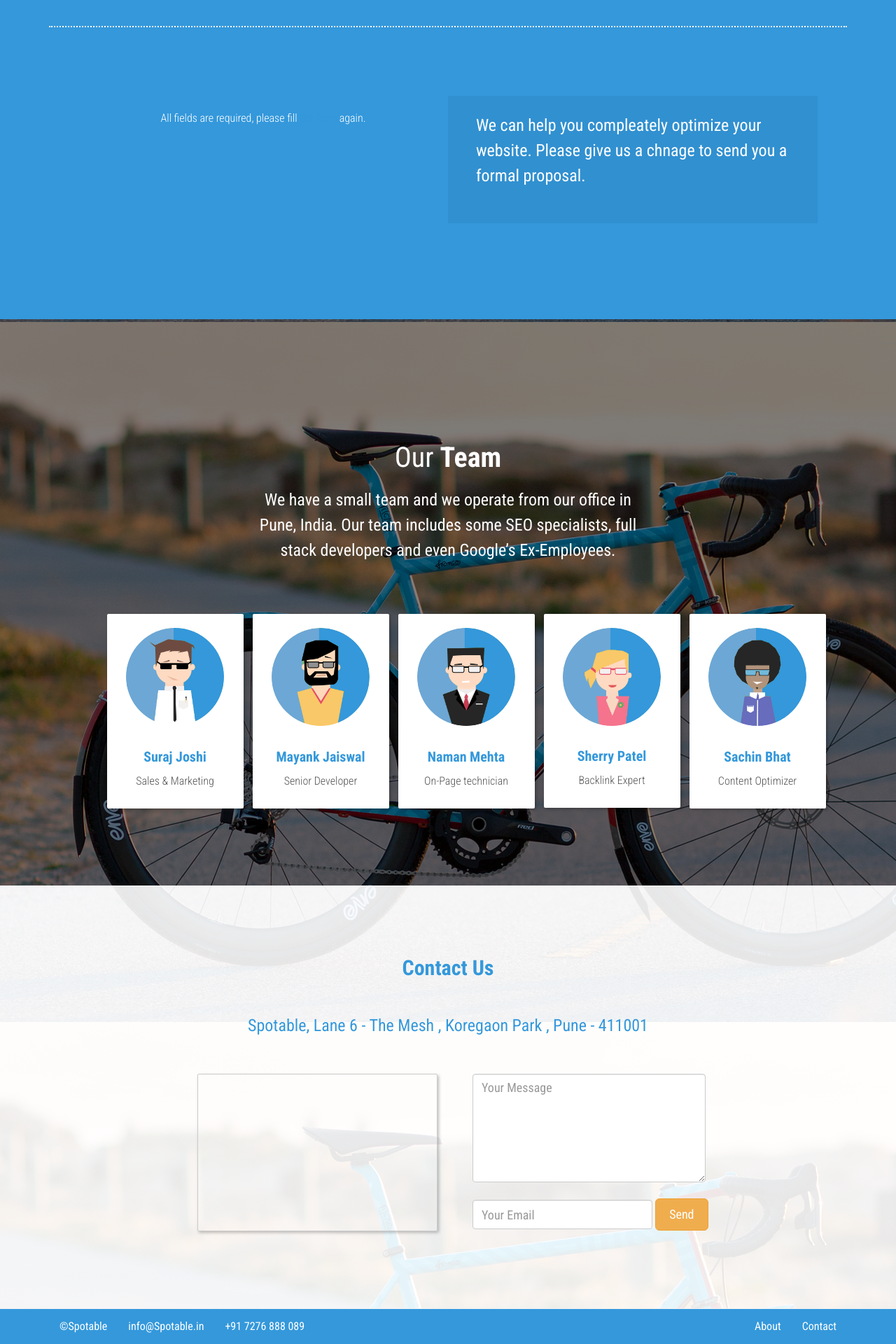
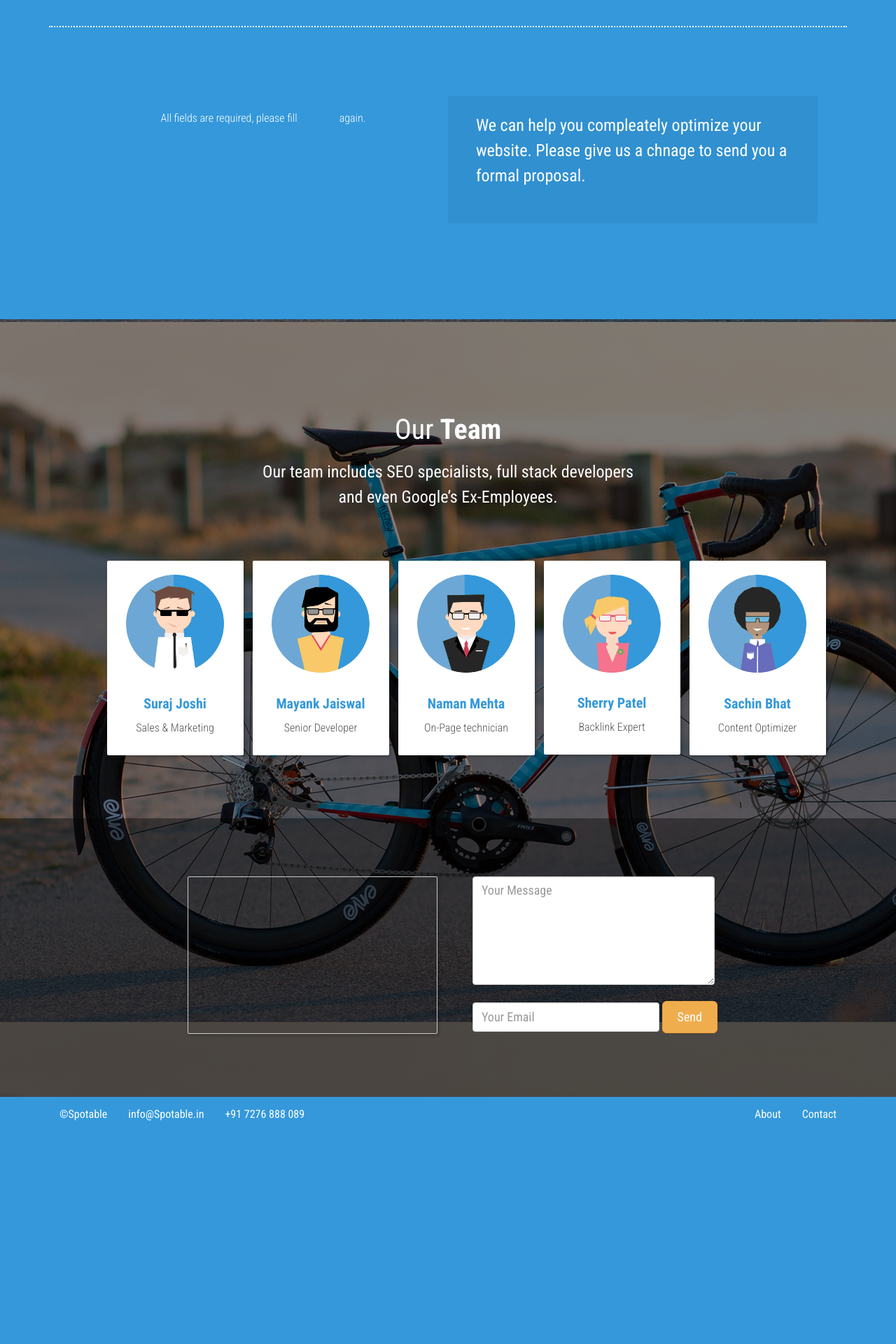
Before and after one commit to surajkincity/spotable, a PHP site: page /?action=1 in a window 1280 px wide. Shown: the part 1540-3460 px from the top of the page at 70% size. After the commit the page ends 3141 px from the top, so only its background shows below. Run offline with PHP 8.4, Linux system fonts and the light colour scheme; data that the repository does not hold is empty; some libraries are stand-ins or nearby versions; grey boxes are pictures that could not be loaded.

Commit message:
Combined last two div

```diff
--- a/index.php
+++ b/index.php
@@ -231,11 +231,11 @@ else                /* send the submitted data */
 
 <div class='col-md-12' id='about' style="background-color: rgba(0, 0, 0, .5);">
 
-  <div class="container" style="padding-top: 70px;padding-bottom: 70px;font-family: 'Roboto Condensed',sans-serif !important;">
+  <div class="container" style="padding-top: 30px;padding-bottom: 50px;font-family: 'Roboto Condensed',sans-serif !important;">
     <div class="row mt centered">
       <div class="col-lg-6 col-lg-offset-3"><br><br>
         <h1 style="color: white;font-weight: 400;">Our <b>Team</b></h1>
-        <h3 style="color:white;line-height:1.5;">We have a small team and we operate from our office in Pune, India. Our team includes some SEO specialists, full stack developers and even Google’s Ex-Employees.</h3><br>
+    <h3 style="color:white;line-height:1.5;">Our team includes SEO specialists, full stack developers and even Google’s Ex-Employees.</h3><br>
       </div>
     </div><!-- /row -->
 
@@ -272,7 +272,7 @@ Senior Developer</p>
         <h4>Sachin Bhat </h4>
         <p>Content Optimizer</p>
       </div><!--/col-lg-4 -->
-      <br><br>
+
     </div>
 
 
@@ -280,6 +280,14 @@ Senior Developer</p>
     <!-- /row -->
 
   </div><!-- /container -->
+
+
+
+
+</div>
+
+
+
   <!--
 
   <div class="container" style="padding-top: 10px;padding-bottom: 10px;font-family: 'Roboto Condensed',sans-serif !important;">
@@ -359,7 +367,7 @@ Senior Developer</p>
   </div>
   <br><br>
   -->
-</div>
+
 
 
 
@@ -414,11 +422,16 @@ Senior Developer</p>
 
 </div>
 
--->
+
 
 <div id='contact' class='col-md-12' style="background-color:rgba(255, 255, 255, 0.90);padding:80px;font-family: 'Roboto Condensed',sans-serif !important;border-bottom: 1px solid #f2f2f2;border-top: 1px solid #f2f2f2;" >
-<h2 style="text-align: center;color:#3498db;font-weight: 600;"  id='contact'>Contact <b>Us</b></h2><br>
- <h3 style="text-align: center;color:#3498db;">Spotable, Lane 6 - The Mesh , Koregaon Park , Pune - 411001</h3><br><br>
+
+
+</div>  -->
+
+
+<div class="col-lg-12" style='background-color: rgba(0, 0, 0, 0.7);padding:60px;'>
+<br>
 <div class='col-md-2'></div>
 <div class='col-md-4' style="margin-right: 20px;">
 
@@ -472,14 +485,9 @@ else                /* send the submitted data */
     }
 ?>
 
+<!-- <h3 style="text-align: center;color:white;">Spotable, Lane 6 - The Mesh , Koregaon Park , Pune - 411001</h3><br><br> -->
 </div>
-
-</div>
-
-
-
-
-
+<div class='col-md-2'></div></div>
 
 
 
```
